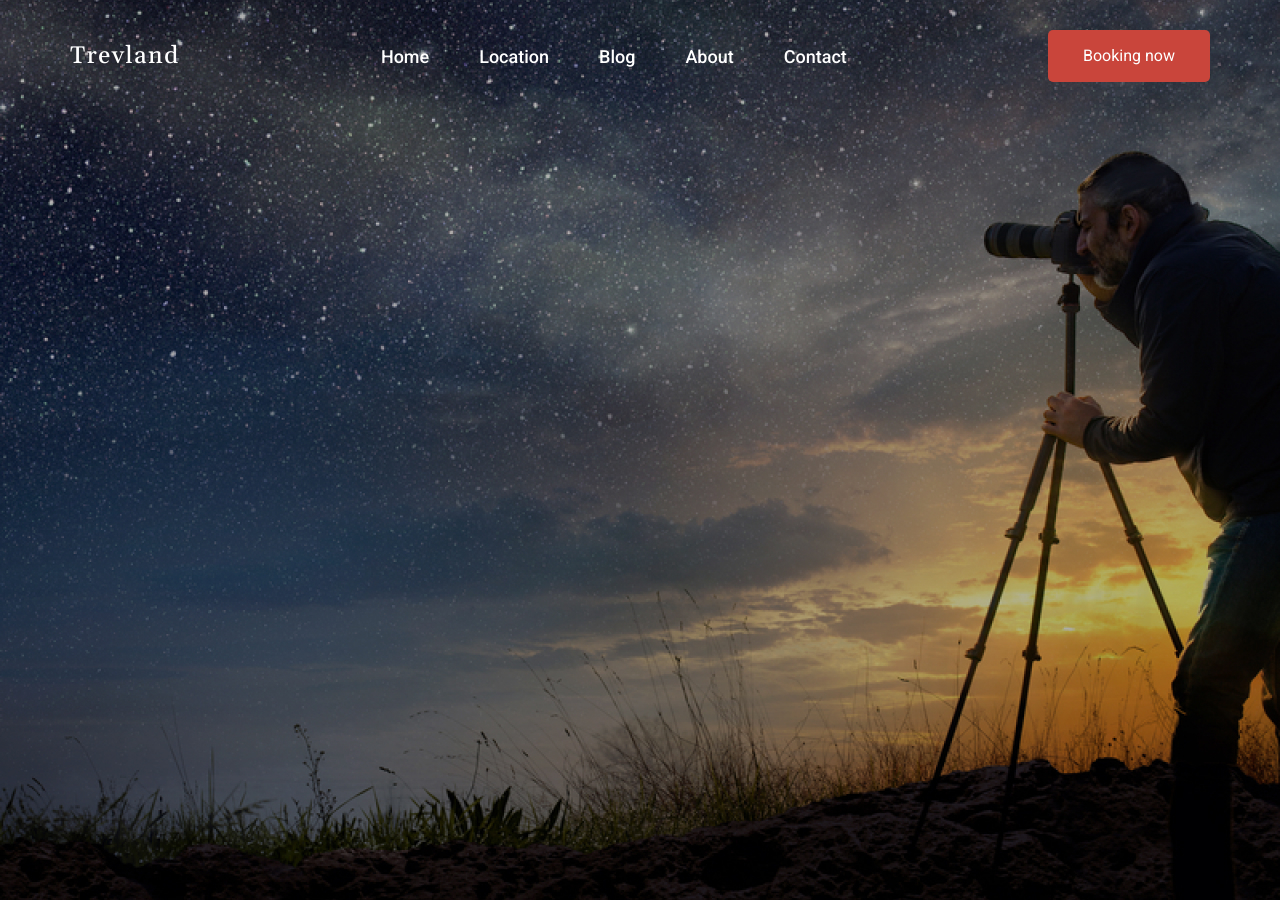
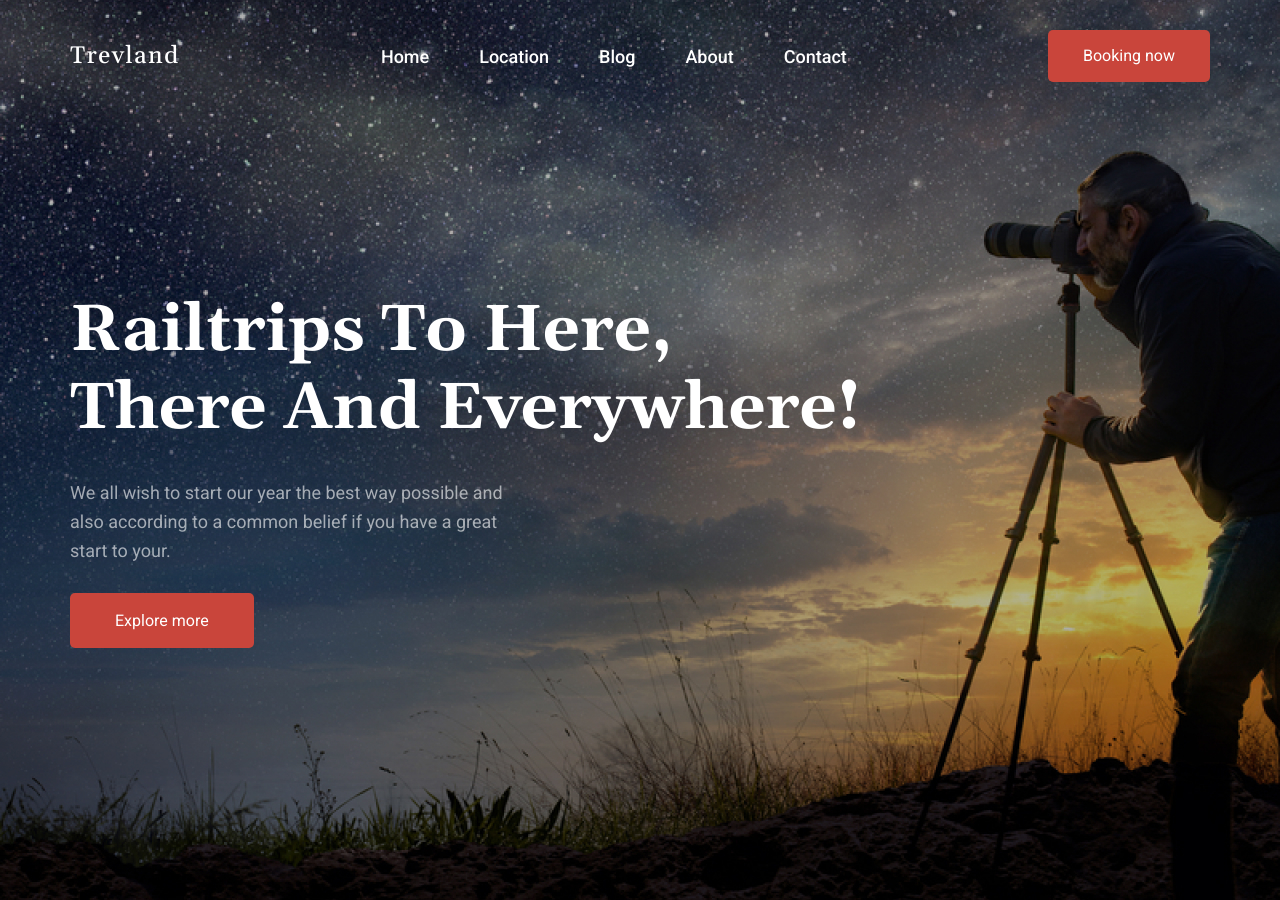
Before and after one commit to gg22hh/traveland, a React (Create React App) app: page / in a window 1280 px wide. Built offline with nearby package versions, Linux system fonts and the light colour scheme; a web font is replaced by a local one.

Commit message:
finished banner

```diff
--- a/src/components/Head/Head.css
+++ b/src/components/Head/Head.css
@@ -1,5 +1,5 @@
 .head {
 	background: url('/public/images/Head/head-bg.jpg') center no-repeat;
 	background-size: cover;
-	height: 900px;
+	margin-bottom: 140px;
 }
--- a/src/components/Head/Head.js
+++ b/src/components/Head/Head.js
@@ -1,12 +1,14 @@
 import React from 'react'
 import'./Head.css'
 import { Header } from './HeadComponents/Header/Header';
+import { Banner } from './HeadComponents/Banner/Banner';
 
 export const Head = () => {
 	return (
         <div className="head">
             <div className="container">
 				<Header />
+				<Banner />
             </div>
         </div>
     );
--- /dev/null
+++ b/src/components/Head/HeadComponents/Banner/Banner.css
@@ -0,0 +1,24 @@
+.banner {
+	padding: 180px 0 266px;
+	color: #fff;
+}
+.banner__title {
+	font-family: 'Gelasio', serif;
+	font-weight: 700;
+	font-size: 65px;
+	line-height: 78px;
+	max-width: 804px;
+	margin-bottom: 30px;
+}
+.banner__text {
+	color: rgba(255, 255, 255, 0.6);
+	max-width: 458px;
+	margin-bottom: 40px;
+}
+.banner__button {
+	font-size: 16px;
+	line-height: 24px;
+	padding: 18px 45px;
+	background-color: #C9453B;
+	border-radius: 5px;
+}
--- /dev/null
+++ b/src/components/Head/HeadComponents/Banner/Banner.js
@@ -0,0 +1,19 @@
+import React from 'react'
+import './Banner.css'
+
+export const Banner = () => {
+	return (
+        <div className="banner">
+            <h1 className="banner__title">
+                Railtrips To Here, There And Everywhere!
+            </h1>
+            <div className="banner__text">
+                We all wish to start our year the best way possible and also
+                according to a common belief if you have a great start to your.
+            </div>
+            <a className="banner__button" href="#">
+                Explore more
+            </a>
+        </div>
+    );
+}
```
